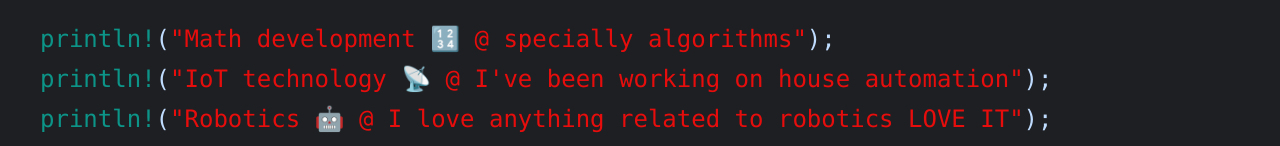
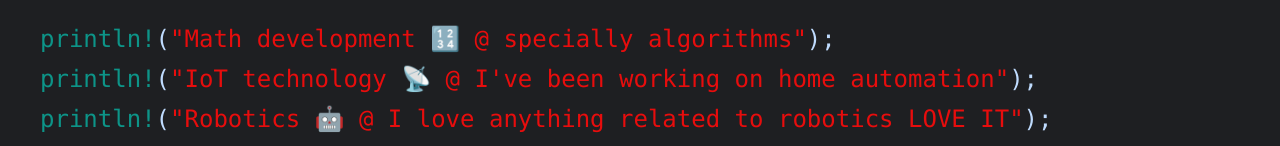
Before and after one commit to ShawnNectar/portfolio-v1, a Vue app: page / in a window 1280 px wide. Shown: the part 449-595 px from the top of the page. Built offline with nearby package versions, Linux system fonts and the light colour scheme.

Commit message:
[minor] house to home

```diff
--- a/src/App.vue
+++ b/src/App.vue
@@ -52,7 +52,7 @@ import './index.css'
                     <span class="text-teal-600">println!</span>(<span style="color: #e70d0d;">"Math development 🔢 @ specially algorithms"</span>);
                 </h2>
                 <h2 class="pb-2">
-                    <span class="text-teal-600">println!</span>(<span style="color: #e70d0d;">"IoT technology 📡 @ I've been working on house automation"</span>);
+                    <span class="text-teal-600">println!</span>(<span style="color: #e70d0d;">"IoT technology 📡 @ I've been working on home automation"</span>);
                 </h2>
                 <h2 class="pb-2">
                     <span class="text-teal-600">println!</span>(<span style="color: #e70d0d;">"Robotics 🤖 @ I love anything related to robotics LOVE IT"</span>);
```
